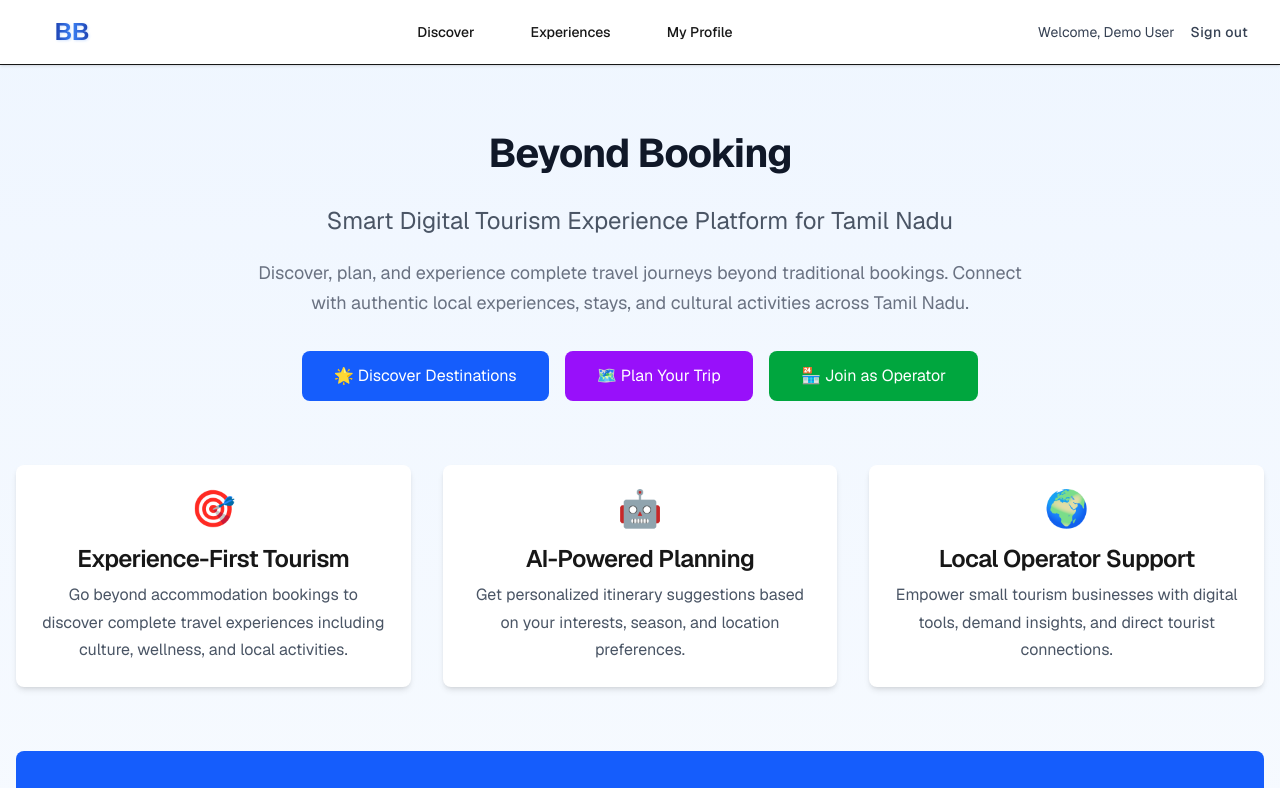
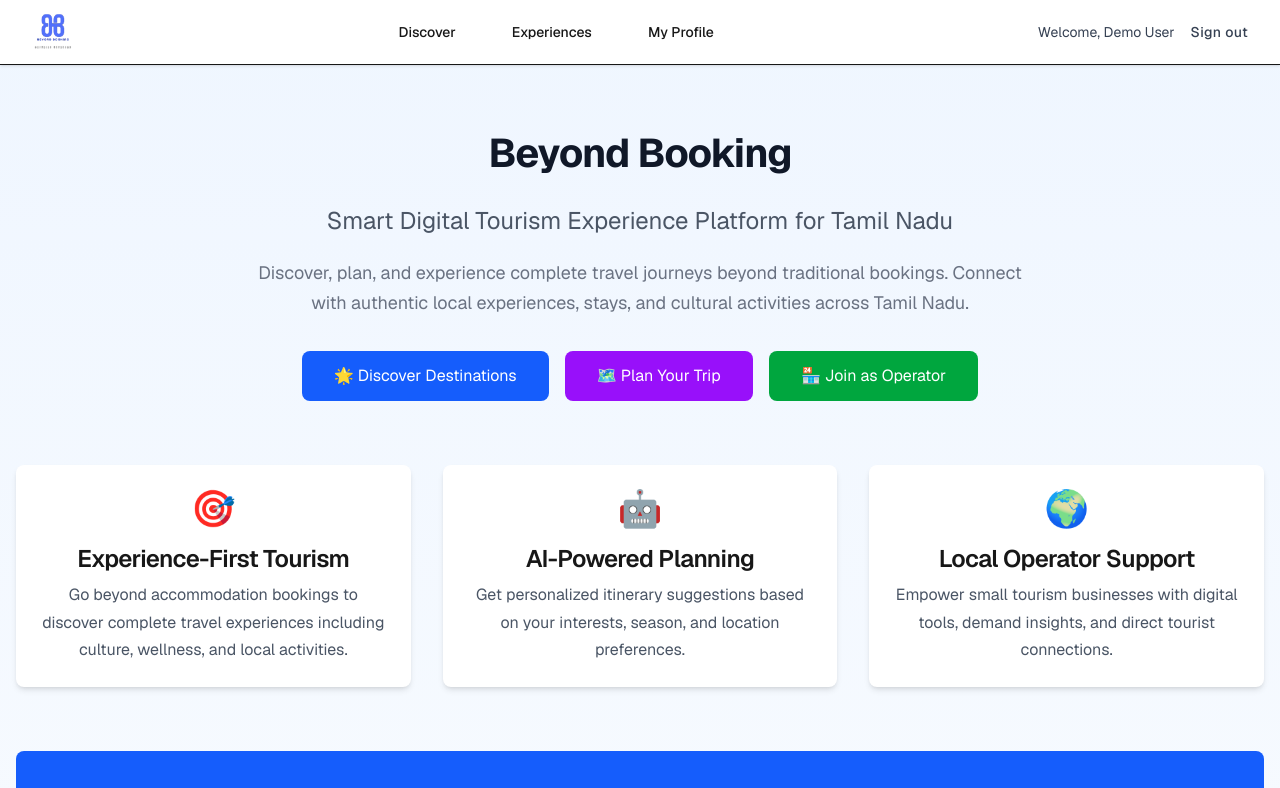
Before and after one commit to rose-ramasamy/beyondbooking, a Next.js app: page / in a window 1280 px wide. Shown: the top 788 px of the page. Built offline with nearby package versions, Linux system fonts and the light colour scheme.

Commit message:
Rename logo to bb-logo.png and update header to use it with conditional paths

```diff
--- a/components/Header.tsx
+++ b/components/Header.tsx
@@ -39,7 +39,7 @@ export default function Header() {
           <div className="flex items-center">
             <Link href="/" className="flex items-center">
               <img
-                src={process.env.NODE_ENV === 'production' ? "/beyondbooking/simple-bb-logo.svg" : "/simple-bb-logo.svg"}
+                src={process.env.NODE_ENV === 'production' ? "/beyondbooking/bb-logo.png" : "/bb-logo.png"}
                 alt="Beyond Booking"
                 className="h-10 w-auto"
               />
```
Also changed, not shown: public/bb-logo.jpeg (added), public/bb-logo.png (added).
